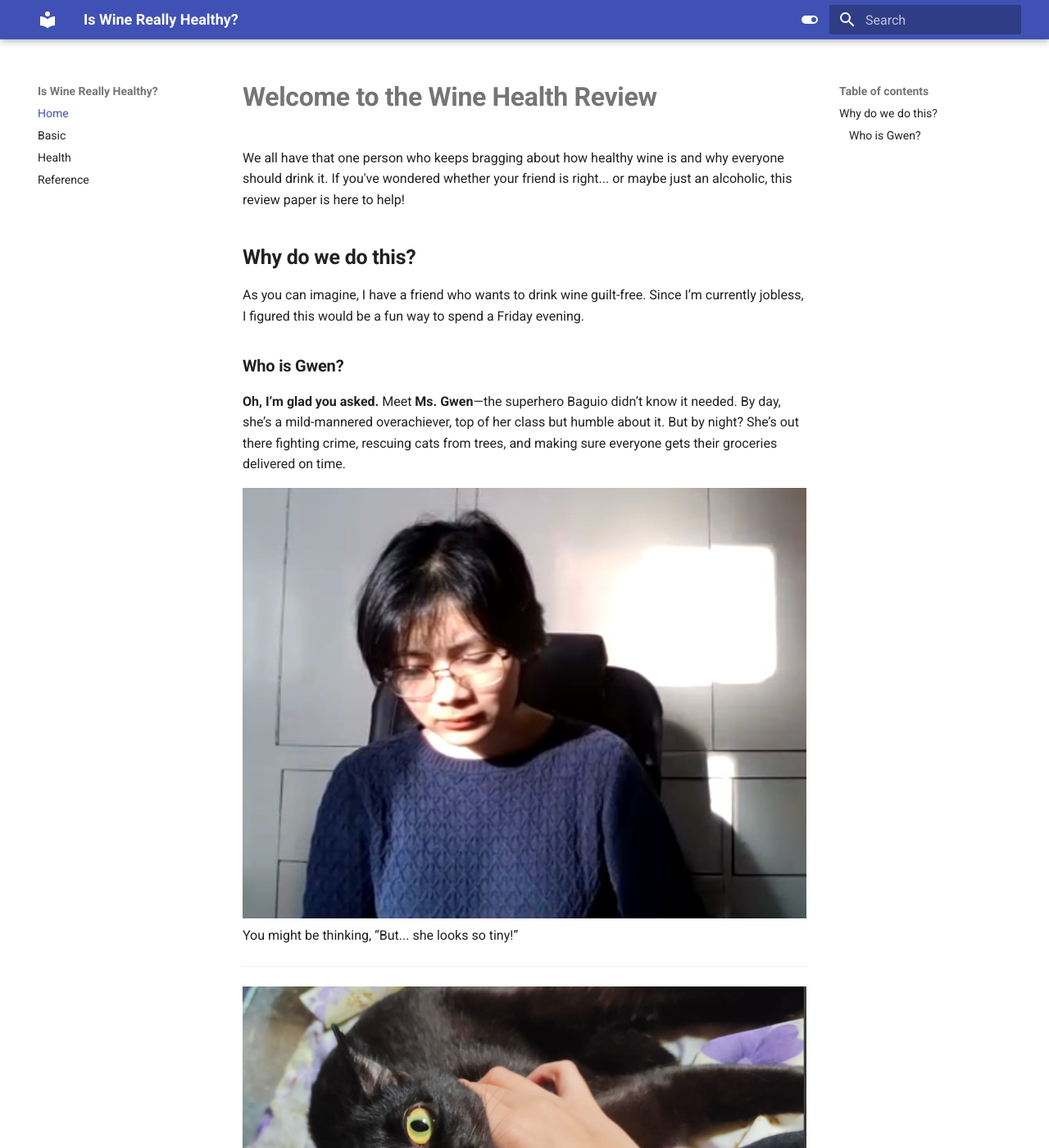
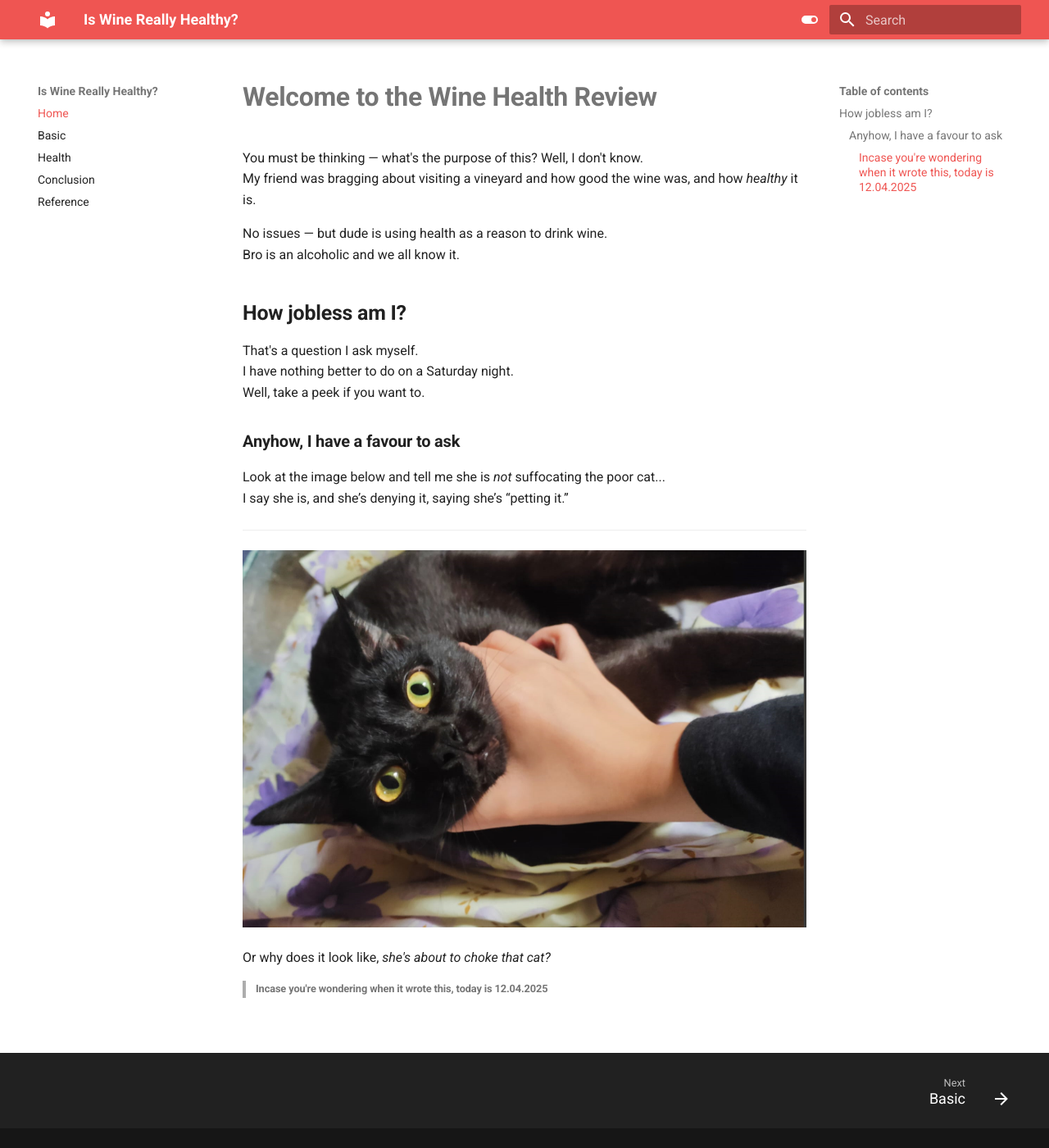
Before and after one commit to likesh525/Cuz_im_jobless, an MkDocs documentation site: the page built from docs/index.md, in a window 1280 px wide and 1400 px high. Shown: the whole window at 82% size. Built offline with MkDocs 1.6.1 and Material for MkDocs 9.7.7, drawn with Linux system fonts in a browser that asks for light colours; some of the changed text lies outside the part shown.

```diff
--- a/docs/index.md
+++ b/docs/index.md
@@ -1,18 +1,26 @@
 # **Welcome to the Wine Health Review**
-We all have that one person who keeps bragging about how healthy wine is and why everyone should drink it. If you've wondered whether your friend is right... or maybe just an alcoholic, this review paper is here to help!
 
-## **Why do we do this?**
-As you can imagine, I have a friend who wants to drink wine guilt-free. Since I’m currently jobless, I figured this would be a fun way to spend a Friday evening.
+You must be thinking — what's the purpose of this? Well, I don't know.
+My friend was bragging about visiting a vineyard and how good the wine was, and how *healthy* it is.
 
-### **Who is Gwen?**
-**Oh, I’m glad you asked.** Meet **Ms. Gwen**—the superhero Baguio didn’t know it needed. By day, she’s a mild-mannered overachiever, top of her class but humble about it. But by night? She’s out there fighting crime, rescuing cats from trees, and making sure everyone gets their groceries delivered on time.
+No issues — but dude is using health as a reason to drink wine.
+Bro is an alcoholic and we all know it.
 
-![gwen](assets/gwen.PNG)
-You might be thinking, “But... she looks so tiny!”
+## **How jobless am I?**
+
+That's a question I ask myself.
+I have nothing better to do on a Saturday night.
+Well, take a peek if you want to.
+
+### **Anyhow, I have a favour to ask**
+
+Look at the image below and tell me she is *not* suffocating the poor cat...
+I say she is, and she’s denying it, saying she’s “petting it.”
+
 ---
+
 ![cat](assets/cat.PNG)
-or why does it look like, 'She is about to choke that cat'
 
-To which we say...
+Or why does it look like, *she's about to choke that cat?*
 
-“Let’s ask her!”
+> ###### Incase you're wondering when it wrote this, today is 12.04.2025
--- a/mkdocs.yml
+++ b/mkdocs.yml
@@ -12,7 +12,7 @@ theme:
 
     # Palette toggle for light mode
     - scheme: default
-      primary: indigo
+      primary: red
       toggle:
         icon: material/toggle-switch
 
@@ -38,6 +38,7 @@ nav:
   - Home: index.md
   - Basic: Basic.md
   - Health: health.md
+  - Conclusion: conclusion.md
   - Reference: biblio.md
 
 extra:
```
Also changed, not shown: docs/Basic.md (+2 -0 lines), docs/conclusion.md (added, +16 -0 lines), docs/assets/dimitri.PNG (added), docs/assets/source.PNG (added).
